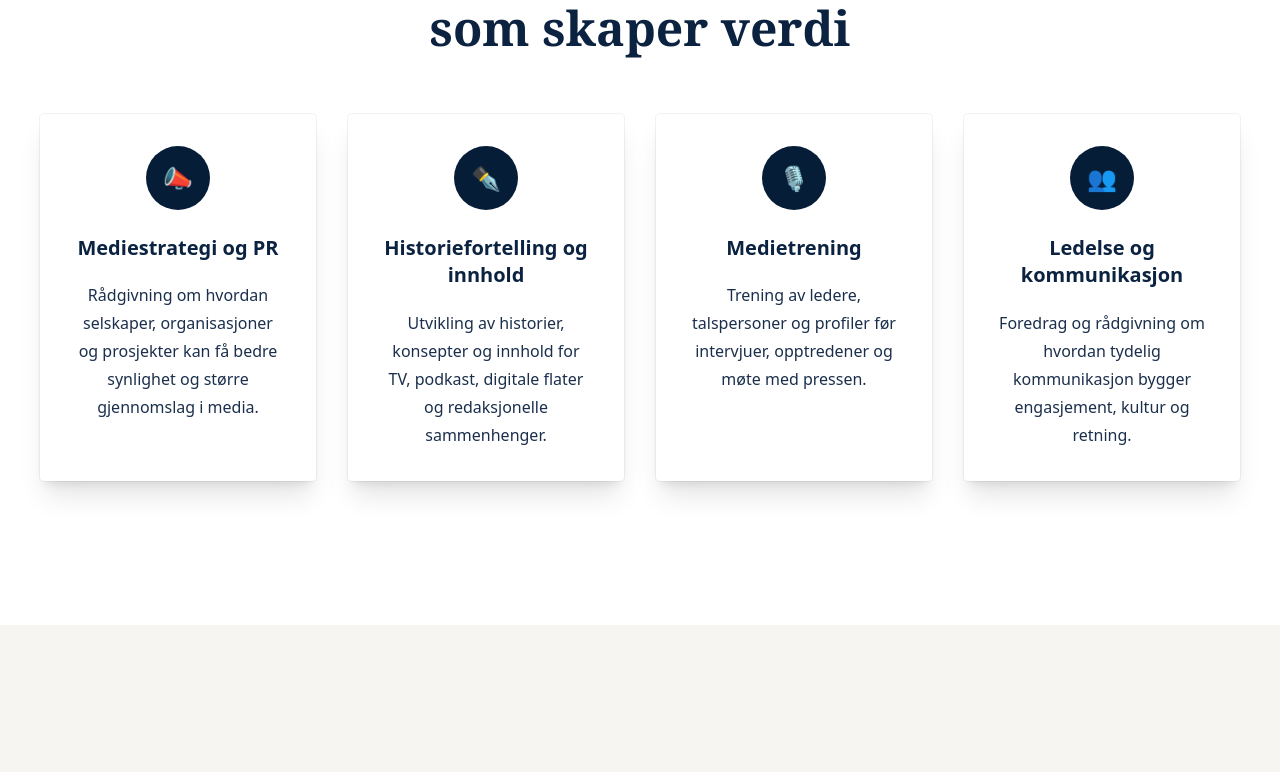
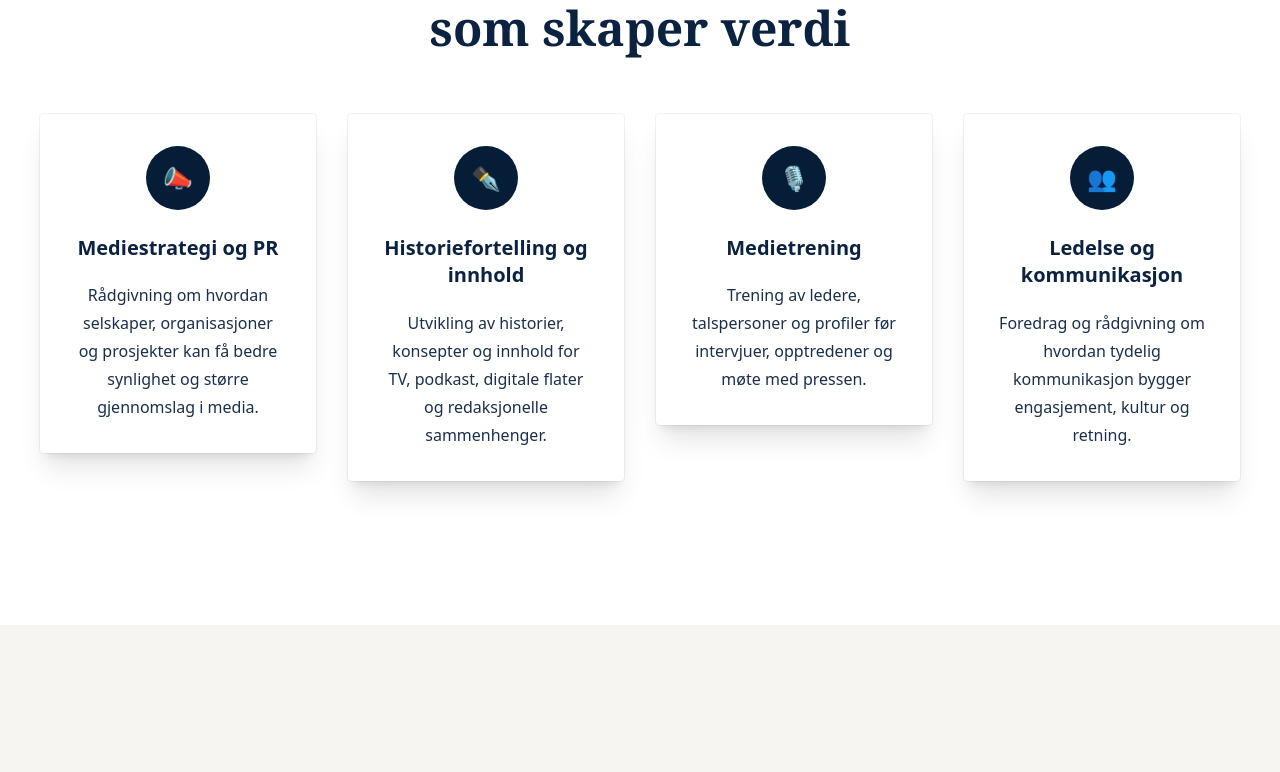
Before and after one commit to Siestafilm/gjelsaasmedia, a Next.js app: page / in a window 1280 px wide. Shown: the part 1924-2696 px from the top of the page. Built offline with nearby package versions, Linux system fonts and the light colour scheme.

Commit message:
Legg til enkle scroll-animasjoner

```diff
--- /dev/null
+++ b/app/components/Reveal.tsx
@@ -0,0 +1,30 @@
+"use client";
+
+import { motion, useReducedMotion } from "framer-motion";
+import type { ReactNode } from "react";
+
+type RevealProps = {
+  children: ReactNode;
+  className?: string;
+  delay?: number;
+};
+
+export function Reveal({ children, className, delay = 0 }: RevealProps) {
+  const shouldReduceMotion = useReducedMotion();
+
+  if (shouldReduceMotion) {
+    return <div className={className}>{children}</div>;
+  }
+
+  return (
+    <motion.div
+      className={className}
+      initial={{ opacity: 0, y: 28, scale: 0.98 }}
+      whileInView={{ opacity: 1, y: 0, scale: 1 }}
+      viewport={{ once: true, amount: 0.2 }}
+      transition={{ duration: 0.65, ease: [0.22, 1, 0.36, 1], delay }}
+    >
+      {children}
+    </motion.div>
+  );
+}
--- a/app/page.tsx
+++ b/app/page.tsx
@@ -1,4 +1,5 @@
 import Image from "next/image";
+import { Reveal } from "./components/Reveal";
 
 const services = [
   {
@@ -93,7 +94,7 @@ export default async function Home({
       </section>
 
       <section id="om-meg" className="mx-auto grid max-w-7xl gap-14 px-6 py-28 lg:grid-cols-[0.9fr_1.1fr] lg:px-10 lg:py-36">
-        <div className="relative min-h-[420px] overflow-hidden rounded shadow-xl">
+        <Reveal className="relative min-h-[420px] overflow-hidden rounded shadow-xl">
           <Image
             src="/images/thomas-podcast.webp"
             alt="Thomas Gjelsås i podkaststudio"
@@ -101,8 +102,8 @@ export default async function Home({
             sizes="(max-width: 1024px) 100vw, 45vw"
             className="object-cover"
           />
-        </div>
-        <div className="flex flex-col justify-center">
+        </Reveal>
+        <Reveal className="flex flex-col justify-center" delay={0.08}>
           <p className="mb-4 text-sm font-semibold uppercase tracking-[0.28em] text-[#b7842b]">Om meg</p>
           <h2 className="font-serif text-4xl font-semibold leading-tight md:text-5xl">Historier. Mennesker. Engasjement.</h2>
           <div className="mt-8 space-y-5 text-lg leading-8 text-[#1b2f4c]">
@@ -110,35 +111,37 @@ export default async function Home({
             <p>Gjennom karrieren har jeg vært journalist, reporter, redaktør og programleder, dekket tre olympiske leker og ledet mediesatsinger og organisasjoner innen sport og underholdning.</p>
             <p>I dag arbeider jeg med rådgivning, PR, innholdsproduksjon, podkast og foredrag – med særlig vekt på medier, historiefortelling, engasjement og kommunikasjon som skaper effekt.</p>
           </div>
-        </div>
+        </Reveal>
       </section>
 
       <section className="bg-white py-28 lg:py-36">
         <div className="mx-auto max-w-7xl px-6 lg:px-10">
+          <Reveal>
             <p className="text-center text-sm font-semibold uppercase tracking-[0.28em] text-[#b7842b]">Hva jeg kan bidra med</p>
             <h2 className="mx-auto mt-4 max-w-4xl text-center font-serif text-4xl font-bold leading-tight md:text-5xl">
               Rådgivning, innhold og formidling som skaper verdi
             </h2>
+          </Reveal>
           <div className="mt-14 grid gap-8 md:grid-cols-2 lg:grid-cols-4">
-            {services.map((service) => (
-              <article
-                key={service.title}
-                className="rounded bg-white p-8 text-center shadow-xl ring-1 ring-black/5 transition duration-300 hover:-translate-y-1 hover:shadow-2xl"
-              >
+            {services.map((service, index) => (
+              <Reveal key={service.title} delay={index * 0.08}>
+                <article className="rounded bg-white p-8 text-center shadow-xl ring-1 ring-black/5 transition duration-300 hover:-translate-y-1 hover:shadow-2xl">
                   <div className="mx-auto mb-6 flex h-16 w-16 items-center justify-center rounded-full bg-[#061d38] text-2xl text-white">{service.icon}</div>
                   <h3 className="text-xl font-black leading-snug">{service.title}</h3>
                   <p className="mt-5 leading-7 text-[#1b2f4c]">{service.text}</p>
                 </article>
+              </Reveal>
             ))}
           </div>
         </div>
       </section>
 
       <section className="mx-auto grid max-w-7xl gap-12 px-6 pt-28 pb-20 lg:grid-cols-[0.8fr_1.2fr] lg:px-10 lg:p-36 lg:pb-20">
-        <div>
+        <Reveal>
           <p className="mb-4 text-sm font-bold uppercase tracking-[0.28em] text-[#b7842b]">Erfaring</p>
           <h2 className="font-serif text-4xl font-bold leading-tight">Solid erfaring fra media, idrett og ledelse</h2>
-        </div>
+        </Reveal>
+        <Reveal delay={0.08}>
         <ul className="grid gap-4 text-lg leading-7 text-[#1b2f4c] md:grid-cols-2">
           <li>• Journalist, reporter, redaktør og programleder</li>
           <li>• Programleder for NRK, TV 2 og TV Norge</li>
@@ -147,7 +150,8 @@ export default async function Home({
           <li>• Administrerende direktør for galoppsporten i Norge</li>
           <li>• Erfaring fra lokalavis, radio, TV, reklame, sponsing og innholdsproduksjon</li>
         </ul>
-        <div className="col-span-full mt-16 border-t border-black/10 pt-10">
+        </Reveal>
+        <Reveal className="col-span-full mt-16 border-t border-black/10 pt-10" delay={0.12}>
   <div className="flex flex-wrap items-center justify-center gap-10 lg:justify-between">
 
     <a
@@ -207,11 +211,11 @@ export default async function Home({
     </a>
 
   </div>
-</div>
+</Reveal>
       </section>
 
       <section className="grid bg-white lg:grid-cols-2">
-        <div className="relative min-h-[420px]">
+        <Reveal className="relative min-h-[420px]">
           <Image
             src="/images/podcast-studio.webp"
             alt="Podkaststudio med mikrofon"
@@ -219,8 +223,8 @@ export default async function Home({
             sizes="(max-width: 1024px) 100vw, 50vw"
             className="object-cover"
           />
-        </div>
-        <div className="flex flex-col justify-center px-6 py-24 lg:px-20 lg:py-32">
+        </Reveal>
+        <Reveal className="flex flex-col justify-center px-6 py-24 lg:px-20 lg:py-32" delay={0.08}>
           <p className="mb-4 text-sm font-bold uppercase tracking-[0.28em] text-[#b7842b]">Podkast og foredrag</p>
           <h2 className="font-serif text-4xl max-w-[550px] font-bold leading-tight">Innhold, samtaler og engasjement</h2>
           <p className="mt-8 max-w-[550px] text-lg leading-8 text-[#1b2f4c]">
@@ -229,12 +233,12 @@ export default async function Home({
           <p className="mt-5 max-w-[550px] text-lg leading-8 text-[#1b2f4c]">
             I dag arbeider jeg også med utvikling av foredrag og innhold knyttet til kommunikasjon, ledelse og arbeidsliv.
           </p>
-        </div>
+        </Reveal>
       </section>
 
       <section id="kontakt" className="bg-[#061d38] text-white">
         <div className="mx-auto grid max-w-7xl gap-12 px-6 py-24 lg:grid-cols-[0.9fr_1.1fr] lg:px-10 lg:py-32">
-          <div className="mt-20">
+          <Reveal className="mt-20">
             <p className="mb-4 text-sm font-bold uppercase tracking-[0.28em] text-[#d2a14a]">Kontakt</p>
             <h2 className="font-serif text-4xl font-bold leading-tight md:text-5xl">La oss ta en prat</h2>
             <p className="mt-6 max-w-xl text-lg leading-8 text-white/80">
@@ -272,8 +276,9 @@ export default async function Home({
               </a>
 
             </div>
-          </div>
+          </Reveal>
 
+          <Reveal delay={0.08}>
           <form action="/api/contact" method="POST" className="rounded bg-white p-6 text-[#0b2341] shadow-2xl md:p-8">
           {params.sent === "1" && (
             <div className="mb-5 rounded bg-green-100 px-4 py-3 text-sm font-bold text-green-900">
@@ -311,6 +316,7 @@ export default async function Home({
               Skjemaet sender meldingen direkte til Thomas Gjelsås.
             </p>
           </form>
+          </Reveal>
         </div>
       </section>
 
```
Lines whose indentation alone changed are shown as unchanged.
